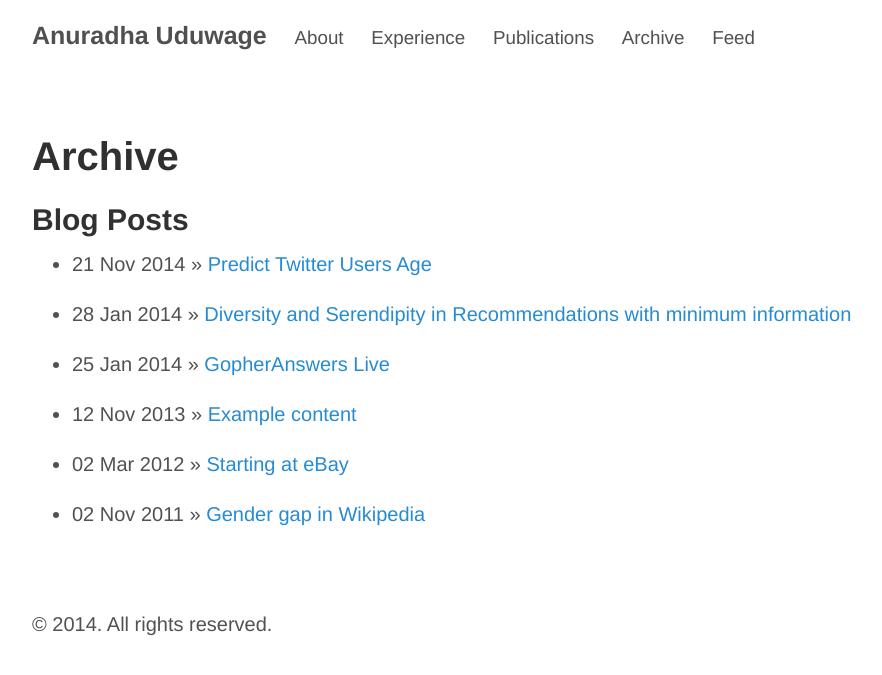
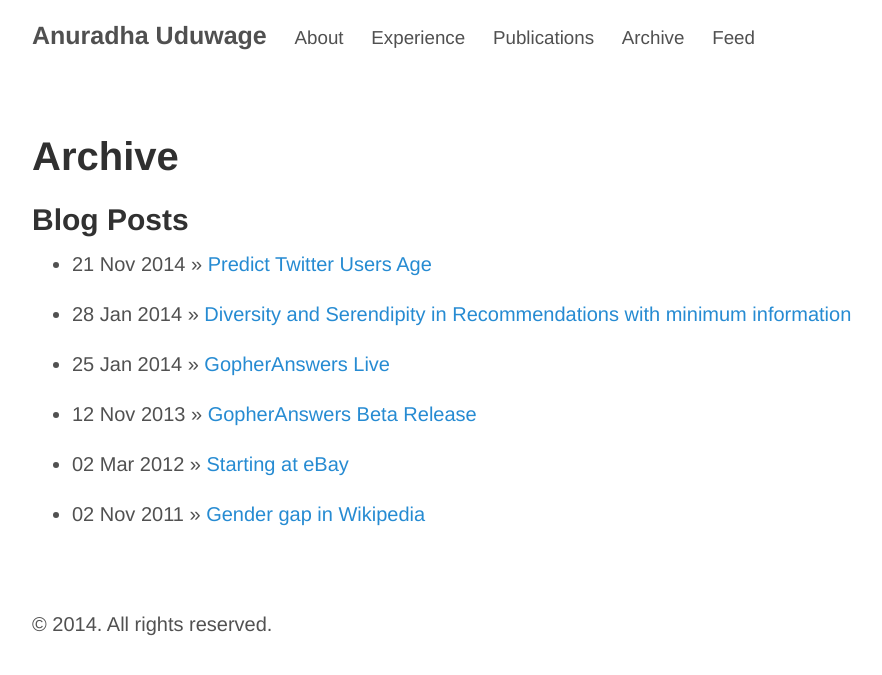
Before and after one commit to uduwage/uduwage.github.io, a Jekyll site: the page built from archive.md, in a window 1280 px wide. Shown: the top 675 px of the page, without its empty margins (128-1010 px from the left). Built offline with Jekyll 4.4.1, drawn with Linux system fonts in a browser that asks for light colours; Markdown is read by kramdown in place of the engine named in the settings.

Commit message:
correcting

```diff
--- a/_posts/2013-11-12-gopheranswers-beta.md
+++ b/_posts/2013-11-12-gopheranswers-beta.md
@@ -1,6 +1,6 @@
 ---
 layout: post
-title: Example content
+title: GopherAnswers Beta Release
 ---
 
 
```
